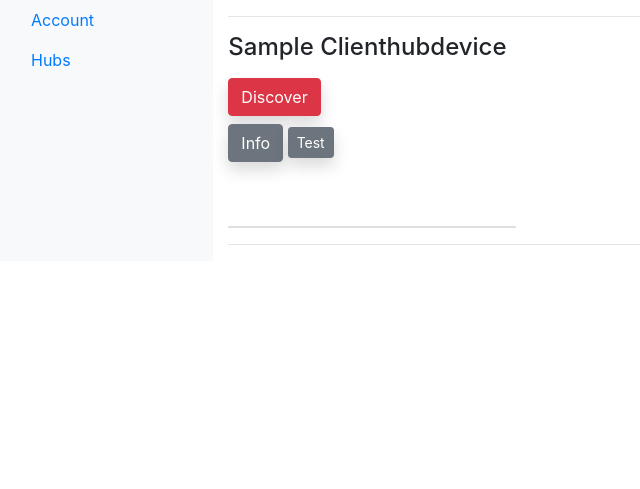
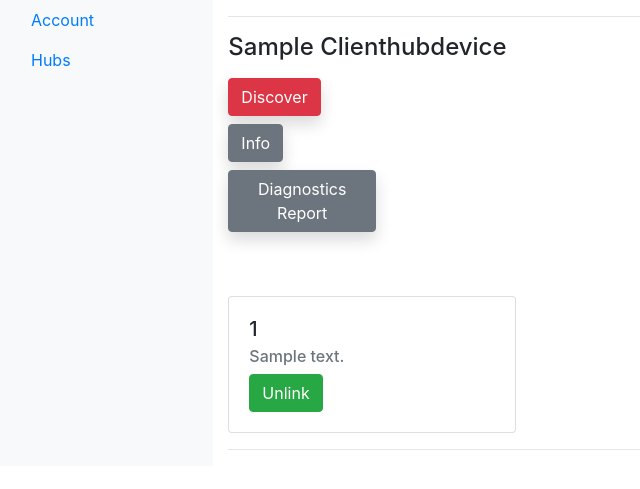
Before and after one commit to duysqubix/EagleDaddyCloud, a Django app: page /dashboard/ in a window 1280 px wide. Shown: the part 60-549 px from the top of the page, without its empty margins (0-640 px from the left). Run offline with Django 3.2, Linux system fonts and the light colour scheme; a user stored in the database is signed in; tables that the repository leaves empty hold one stand-in row (values such as "Sample post"); some libraries are stand-ins or nearby versions.

Commit message:
Implementing  a messaging protocol between hub and cloud. Can recieve diagnostic information from hub generated by network dump on hub-side.

```diff
--- a/broker/models.py
+++ b/broker/models.py
@@ -1,3 +1,4 @@
+import logging
 from edcomms import EDChannel
 from django.db import models
 from django.utils import timezone
@@ -33,6 +34,51 @@
         return EDChannel(f"{self.hub_id}/", root=root)
 
 
+    def _get_associated_flags_record(self):
+        flags: CommandResponseFlag = CommandResponseFlag.objects.filter(hub=self).first()
+        if not flags:
+            logging.critical("hub does not have command ready flags record, IPC will not work as intended")
+            raise Exception()
+
+        return flags
+
+    def _set_or_get_flag(self, flagname, set_):
+        flags = self._get_associated_flags_record()
+        if set_ is None:
+            return flags.__dict__[flagname]
+
+        flags.__dict__[flagname] = set_
+        flags.save()
+
+    def discover_ready(self, set_=None):
+        return self._set_or_get_flag('discover_ready', set_=set_)
+
+    def diagnostics_ready(self, set_=None):
+        return self._set_or_get_flag('diagnostic_ready', set_=set_)
+
+
+class CommandResponseFlag(models.Model):
+    """
+    A table that acts much like a bitflag.
+    Each row is attached to a single hub with the columns
+    representing a command ready. By default,
+    each column is set to False. Only the MQTT manager
+    has (should) the ability to toggle the flags for each
+    command indicating the response is ready for retrieval by the web
+    app.
+
+    """
+    hub = models.ForeignKey(ClientHubDevice, null=False, on_delete=models.CASCADE)
+    discover_ready = models.BooleanField(default=False)
+    diagnostic_ready = models.BooleanField(default=False)
+
+class CommandDiagnosticsResponse(models.Model):
+    """
+    Table to store raw xml output from hub
+    """
+    hub = models.ForeignKey(ClientHubDevice, null=False, on_delete=models.CASCADE)
+    report = models.JSONField()
+
 class NodeModule(models.Model):
     """
     Represents the individual remote nodes
@@ -50,6 +96,8 @@
     operating_mode = models.CharField(max_length=512)
     network_id = models.CharField(max_length=512)
 
+
+
     def __str__(self) -> str:
         return repr(self)
 
--- a/dashboard/templates/hubs.html
+++ b/dashboard/templates/hubs.html
@@ -30,6 +30,9 @@
   async function ajax_rqst_nodes() {
     return $.ajax({
       url: "{% url 'ajax_check_for_nodes' %}",
+      data: {
+        hub_id: $("#hub_id").val(),
+      },
       success: function (response) {
         var nodes = response.nodes;
         if (nodes.length == 0) {
@@ -67,15 +70,9 @@
     });
   }
 
-
-  var test_node_connection_handler = function (e) {
-    return $.ajax({
-      data: {
-        'hub_id': $("#hub_id").val()
-      },
-      url: "{% url 'ajax_check_node_connection' %}"
-    });
-  };
+  function sleep(ms) {
+    return new Promise((resolve) => setTimeout(resolve, ms));
+  }
 
   var discover_handler = function (e) {
     /**
@@ -108,13 +105,9 @@
       });
     }
 
-    function sleep(ms) {
-      return new Promise((resolve) => setTimeout(resolve, ms));
-    }
-
     async function poll_nodes() {
       var query_time = 2; // s
-      var timeout = 60; // s
+      var timeout = 180; // s
 
       var total_ticks = timeout / query_time;
 
@@ -134,10 +127,71 @@
     poll_nodes();
   };
 
+  var diagnostics_report_handler = function (e) {
+
+    // each of these ajax request pertain to a command
+    // valid on each hub, maybe refactor and create static
+    //  function so that web app can execute call
+    async function diagnostics_rqst() {
+      $.ajax({
+        data: {
+          hub_id: $("#hub_id").val(),
+        },
+        url: "{% url 'ajax_diagnostics_report' %}",
+        success: function (response) {
+          console.log("sending diagnostics command " + response);
+        },
+
+        error: function (response) {
+          console.log(response.responseJSON.errors);
+        },
+      });
+    }
+
+    async function diagnostics_poll() {
+      var ajxcall = await $.ajax({
+        data: {
+          hub_id: $("#hub_id").val(),
+        },
+        url: "{% url 'ajax_diagnostics_rcv' %}",
+        success: function (response) {
+          return response;
+        }
+      })
+      return ajxcall;
+    }
+
+    async function poll_diag_report() {
+      var query_time = 1; // s
+      var timeout = 60; // s
+
+      var total_ticks = timeout / query_time;
+
+      var tick = 0;
+      var result;
+      while (tick <= total_ticks) {
+        console.log("Polling for diagnostics flag");
+        result = await diagnostics_poll();
+        console.log(result);
+        if (result !== undefined || result !== null) {
+          break;
+        }
+        await sleep(query_time * 1000);
+        tick++;
+      }
+
+      var diag_report = result.response;
+      $("#diag_hub_body").html(JSON.stringify(diag_report, null, 2));
+    }
+
+    diagnostics_rqst();
+    poll_diag_report();
+  }
+
+
   $(document).ready(function () {
     $("#discover_btn").one("click", discover_handler);
-    $("$test_conn_btn").one("click", test_node_connection_handler)
-
+    $("#diagnostics_report_btn").one("click", diagnostics_report_handler);
     var node_results = ajax_rqst_nodes();
   });
 
@@ -176,22 +230,24 @@
     <button type="button" class="btn btn-secondary mt-2 shadow" data-toggle="modal" data-target="#hub_meta_data">
       Info
     </button>
+    <button id="diagnostics_report_btn" type="button" class="btn btn-secondary mt-2 shadow" data-toggle="modal"
+      data-target="#hub_diagnostics_data">
+      Diagnostics Report
+    </button>
 
-    <button id="test_conn_btn" type="button" class="btn btn-secondary btn-sm mt-2 shadow" data-toggle="modal"
-      data-target="#node_conn_test">
-      Test
-    </button>
-    <!-- Test Node Modal -->
-    <div class="modal fade" id="node_conn_test" tabindex="-1" aria-labelledby="exampleModalLabel" aria-hidden="true">
+    <!-- Diagnostics Node Modal -->
+    <div class="modal fade" id="hub_diagnostics_data" tabindex="-1" aria-labelledby="exampleModalLabel"
+      aria-hidden="true">
       <div class="modal-dialog">
         <div class="modal-content">
           <div class="modal-header">
             <h5 class="modal-title" id="exampleModalLabel">
-              Node Connectivity Check
+              Hub Diagnostics Report
             </h5>
           </div>
           <div class="modal-body" id="modal_test_conn_node_body">
             <!-- This is the area that will populate by ajax when testing connection with nodes-->
+            <pre><code id="diag_hub_body"></code></pre>
           </div>
           <div class="modal-footer">
             <button type="button" class="btn btn-secondary" data-dismiss="modal">
--- a/dashboard/urls.py
+++ b/dashboard/urls.py
@@ -15,7 +15,8 @@
 
      #### ajax views
      path('discover', views.ajax_discover_nodes, name='ajax_discover_nodes'),
-     path('test_connection', views.ajax_check_node_connection, name='ajax_check_node_connection'),
+     path('diag_report', views.ajax_diagnostics_report, name='ajax_diagnostics_report'),
+     path('diag_rcv', views.ajax_diagnostics_rcv, name='ajax_diagnostics_rcv'),
      path('check_for_nodes/',
           views.ajax_check_for_nodes,
           name='ajax_check_for_nodes'),
--- a/dashboard/views.py
+++ b/dashboard/views.py
@@ -7,7 +7,7 @@
 from django.urls import reverse_lazy, reverse
 from django.views.generic import TemplateView, View
 
-from broker.models import ClientHubDevice, NodeModule
+from broker.models import ClientHubDevice, CommandDiagnosticsResponse, NodeModule
 
 from edcomms import EDCommand
 from EagleDaddyCloud.settings import CONFIG
@@ -43,19 +43,72 @@
 #
 # IMPORTANT TO REMEMBER LIFECYCLE and data flow
 # Web App -> Redis -> MQTT Client -> DATABASE -> WebApp
-def ajax_check_node_connection(request):
+
+
+def ajax_diagnostics_rcv(request):
+    hub_id = request.GET.get('hub_id')
+    if not hub_id:
+        return JsonResponse({'response': None})
+
+    hub = ClientHubDevice.objects.filter(hub_id=hub_id).first()
+
+    if not hub.diagnostics_ready():
+        return JsonResponse({'response': None})
+
+    # it is now ready, turn it off
+    logging.debug("unsetting diagnostics flag")
+    hub.diagnostics_ready(False)
+
+    ## add code here to query
+    report = CommandDiagnosticsResponse.objects.filter(hub=hub).first()
+    return JsonResponse({'response': None if not report else report.report})
+
+def ajax_diagnostics_report(request):
     """
-    will supply hub_id in request and must be used to initiate
-    communication with hub and perform test connection command
+    asks hub for general diagnostics report and connection status
+    """
+    hub_id = request.GET.get('hub_id')
+
+    if not hub_id:
+        return JsonResponse({'response': "hub_id not found in request"})
+
+    hub = ClientHubDevice.objects.filter(hub_id=hub_id).first()
+    cmd = {str(hub.hub_id): EDCommand.diagnostics}
+    success = send_proxy_data(_REDIS_POOL, cmd)
+    if not success:
+        err_msg = "Unable to send data to proxy server"
+        logging.error(err_msg)
+        return JsonResponse({'response': err_msg})
+
+    return JsonResponse({'response': str(success)})
+
+def ajax_discover_nodes(request):
+    """
+    Do the actual discovering of nodes
     """
     hub_id = request.GET.get('hub_id')
     if not hub_id:
         return JsonResponse({'response': "hub_id not found in request"})
 
+    hub = ClientHubDevice.objects.filter(hub_id=hub_id).first()
+
+    # with redis.Redis(connection_pool=_REDIS_POOL) as proxy:
+    # cmd to redis must be {hub_id: value of EDCommand}
+    cmd = {str(hub.hub_id): EDCommand.discovery.value}
+    #     proxy.publish(CONFIG.proxy.channel, json.dumps(cmd))
+    success = send_proxy_data(_REDIS_POOL, cmd)
+    if not success:
+        err_msg = "Unable to send data to proxy server."
+        logging.error(err_msg)
+        return JsonResponse({'response': err_msg})
+
+    return JsonResponse({'response': str(success)})
+
 def ajax_check_for_nodes(request):
     """
     check for nodes and return
     """
+
     nodes = NodeModule.objects.all()
 
     node_j = {'nodes': list()}
@@ -68,29 +121,6 @@
             'remove_url': str(url_path),
         })
     return JsonResponse(node_j)
-
-
-def ajax_discover_nodes(request):
-    """
-    Do the actual discovering of nodes
-    """
-    hub_id = request.GET.get('hub_id')
-    if not hub_id:
-        return JsonResponse({'response': "hub_id not found in request"})
-
-    hub = ClientHubDevice.objects.filter(hub_id=hub_id).first()
-
-    # with redis.Redis(connection_pool=_REDIS_POOL) as proxy:
-    cmd = {str(hub.hub_id): EDCommand.discovery.value}
-    #     proxy.publish(CONFIG.proxy.channel, json.dumps(cmd))
-    success = send_proxy_data(_REDIS_POOL, cmd)
-    if not success:
-        err_msg = "Unable to send data to proxy server."
-        logging.error(err_msg)
-        return JsonResponse({'response': err_msg})
-
-    return JsonResponse({'response': str(success)})
-
 
 class TestView(View):
     def get(self, request):
```
Also changed, not shown: static/json/handlers.js (added), 3 other files.
